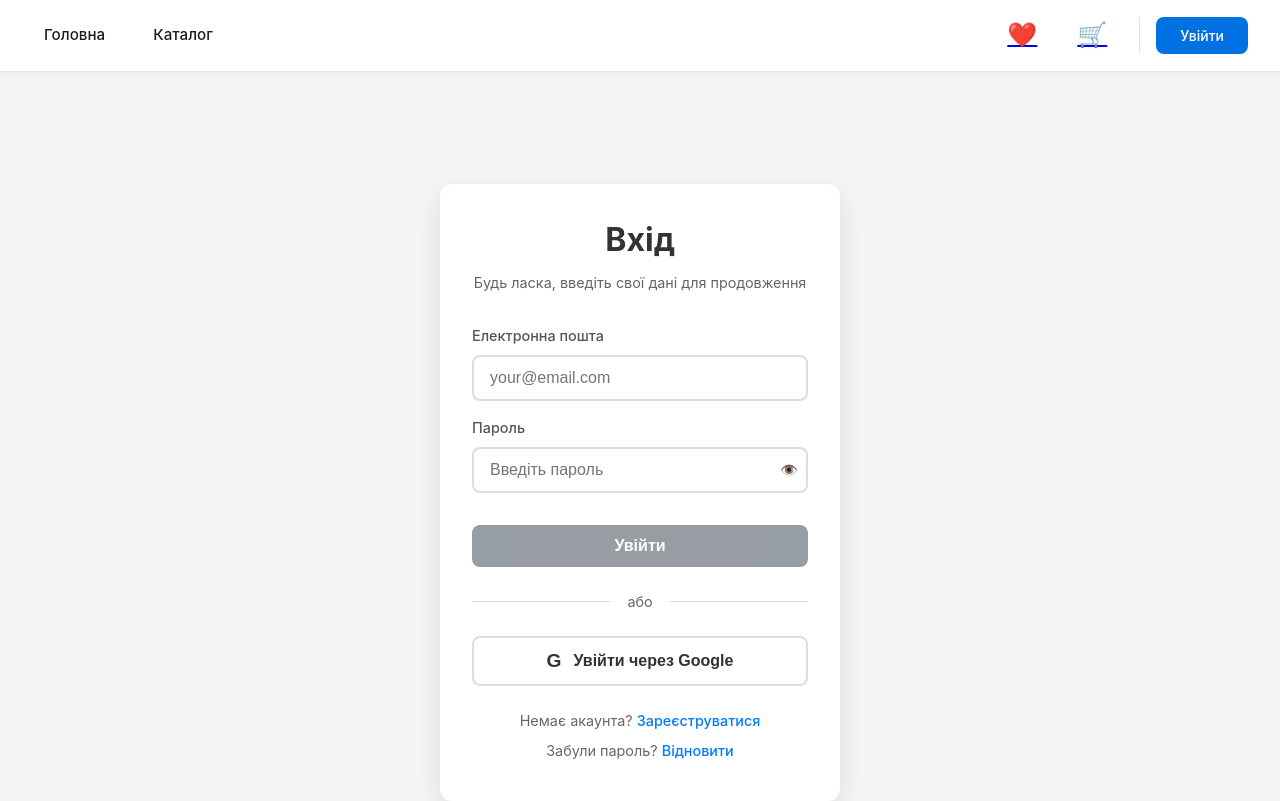
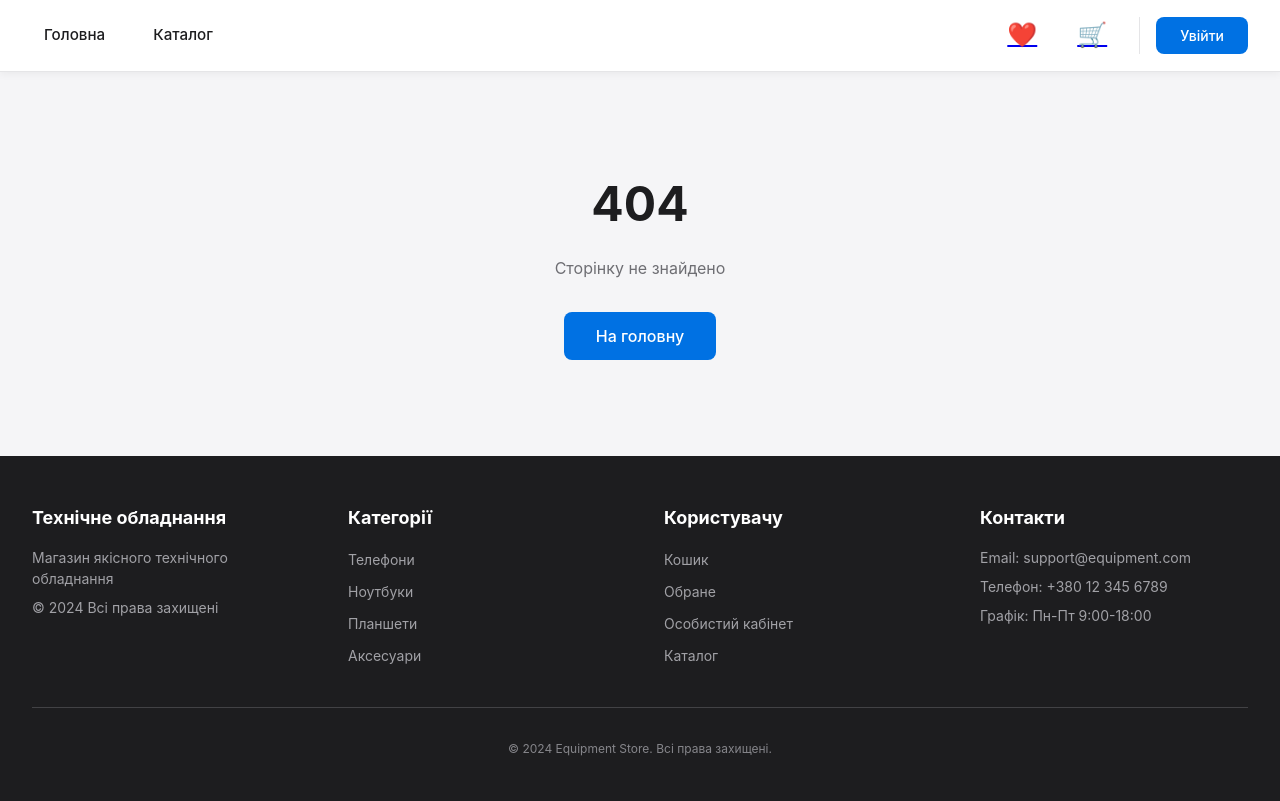
Before and after one commit to in7264/my-secure-shop, a React (Vite) app: page /auth in a window 1280 px wide. Shown: the top 801 px of the page. Built offline with nearby package versions, Linux system fonts and the light colour scheme; no server answers.

Commit message:
beta v3(fix auth2)

```diff
--- a/src/App.tsx
+++ b/src/App.tsx
@@ -35,7 +35,7 @@ function MainApp() {
       <main className="main-content">
         <Routes>
           <Route path="/" element={<HomePage />} />
-          <Route path="/auth" element={<AuthPage />} />
+          <Route path="/login" element={<AuthPage />} />
           <Route path="/auth/callback" element={<GoogleCallbackPage />} />
           <Route path="/equipment" element={<CategoriesPage />} />
           <Route
@@ -77,7 +77,7 @@ function MainApp() {
 function AdminGuard({ children }: { children: React.ReactNode }) {
   const { user } = useAppState();
 
-  if (user?.role === "supabase_admin") {
+  if (user?.role === "service_role" || user?.role === "supabase_admin") {
     return <>{children}</>;
   }
 
```
